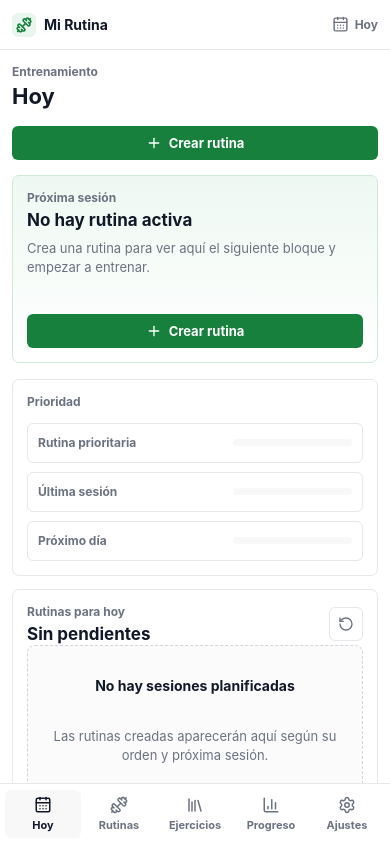
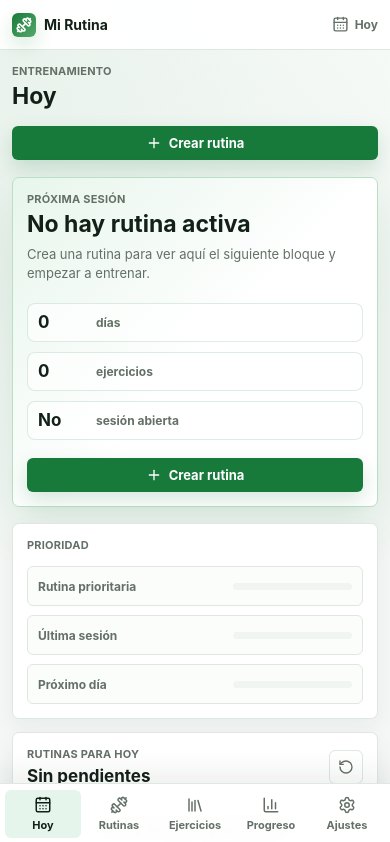
Before and after one commit to Betancourt1/exercise-tracker, a React (Vite) app: page / in a window 390 px wide. Shown: the top 842 px of the page. Built offline with nearby package versions, Linux system fonts and the light colour scheme.

Commit message:
Improve responsive workout app UI

```diff
--- a/src/App.tsx
+++ b/src/App.tsx
@@ -388,6 +388,20 @@ function TodayPage({
                   } · ${activeSummary.exerciseCount} ejercicios configurados.`
                 : "Crea una rutina para ver aquí el siguiente bloque y empezar a entrenar."}
             </p>
+          </div>
+          <div className="today-session-meta" aria-label="Resumen de la próxima sesión">
+            <span>
+              <strong>{activeSummary?.days.length ?? 0}</strong>
+              {activeSummary?.days.length === 1 ? "día" : "días"}
+            </span>
+            <span>
+              <strong>{activeSummary?.exerciseCount ?? 0}</strong>
+              ejercicios
+            </span>
+            <span>
+              <strong>{hasInProgressWorkout ? "Sí" : "No"}</strong>
+              sesión abierta
+            </span>
           </div>
           <div className="button-row">
             <button
--- a/src/styles.css
+++ b/src/styles.css
@@ -1,21 +1,24 @@
 :root {
   color-scheme: light;
-  --bg: #ffffff;
+  --bg: #f4f7f5;
   --surface: #ffffff;
-  --surface-muted: #f7f8f7;
-  --text: #111827;
-  --muted: #6b7280;
-  --border: #e5e7eb;
-  --border-strong: #d1d5db;
-  --routine: #16803c;
-  --routine-soft: #e8f6ed;
-  --training: #2563eb;
-  --training-soft: #eaf1ff;
-  --progress: #0f766e;
-  --progress-soft: #e6f5f3;
-  --danger: #dc2626;
+  --surface-muted: #f1f5f2;
+  --surface-raised: #fbfdfb;
+  --text: #132018;
+  --muted: #647067;
+  --border: #dfe7e1;
+  --border-strong: #c7d4ca;
+  --routine: #177a3b;
+  --routine-soft: #e6f5eb;
+  --training: #315fbb;
+  --training-soft: #eaf0ff;
+  --progress: #08756d;
+  --progress-soft: #e5f4f2;
+  --warning-soft: #fff7e6;
+  --danger: #c82727;
   --danger-soft: #fef2f2;
-  --shadow: 0 8px 24px rgba(17, 24, 39, 0.06);
+  --shadow: 0 16px 42px rgba(28, 43, 33, 0.08);
+  --shadow-soft: 0 8px 22px rgba(28, 43, 33, 0.05);
   font-family:
     Inter, ui-sans-serif, system-ui, -apple-system, BlinkMacSystemFont, "Segoe UI",
     sans-serif;
@@ -38,7 +41,9 @@ body,
 body {
   margin: 0;
   overflow-x: hidden;
-  background: var(--bg);
+  background:
+    radial-gradient(circle at top left, rgba(23, 122, 59, 0.08), transparent 32rem),
+    linear-gradient(180deg, #fbfdfb 0, var(--bg) 18rem);
   color: var(--text);
 }
 
@@ -65,9 +70,9 @@ input:focus-visible {
 
 .app-shell {
   display: grid;
-  grid-template-columns: 216px minmax(0, 1fr) 318px;
+  grid-template-columns: 222px minmax(0, 1fr) 326px;
   min-height: 100dvh;
-  background: var(--bg);
+  background: transparent;
 }
 
 .sidebar,
@@ -76,14 +81,15 @@ input:focus-visible {
   top: 0;
   height: 100dvh;
   border-color: var(--border);
-  background: var(--surface);
+  background: rgba(255, 255, 255, 0.9);
+  backdrop-filter: blur(16px);
 }
 
 .sidebar {
   display: flex;
   flex-direction: column;
   border-right: 1px solid var(--border);
-  padding: 18px 14px;
+  padding: 20px 14px;
 }
 
 .brand {
@@ -108,8 +114,10 @@ input:focus-visible {
   width: 24px;
   height: 24px;
   border-radius: 6px;
-  background: var(--routine-soft);
+  background: linear-gradient(135deg, var(--routine), #56a96a);
   color: var(--routine);
+  color: #ffffff;
+  box-shadow: 0 8px 18px rgba(23, 122, 59, 0.16);
 }
 
 .nav-list {
@@ -140,12 +148,12 @@ input:focus-visible {
 
 .nav-button:hover,
 .nav-button[data-active="true"] {
-  background: var(--surface-muted);
+  background: #eef6f0;
   color: var(--text);
 }
 
 .nav-button[data-active="true"] {
-  box-shadow: inset 3px 0 0 var(--routine);
+  box-shadow: inset 3px 0 0 var(--routine), 0 1px 0 rgba(255, 255, 255, 0.8);
 }
 
 .sidebar-footer {
@@ -174,13 +182,13 @@ input:focus-visible {
   min-width: 0;
   height: 100dvh;
   overflow-y: auto;
-  padding: 26px 28px 36px;
+  padding: 30px 30px 38px;
 }
 
 .page-section {
   display: grid;
-  gap: 16px;
-  max-width: 1080px;
+  gap: 18px;
+  max-width: 1120px;
   margin: 0 auto;
 }
 
@@ -190,7 +198,7 @@ input:focus-visible {
   justify-content: space-between;
   gap: 16px;
   min-height: 48px;
-  margin-bottom: 2px;
+  margin-bottom: 4px;
 }
 
 .page-title p,
@@ -198,9 +206,10 @@ input:focus-visible {
 .metric-card p {
   margin: 0 0 5px;
   color: var(--muted);
-  font-size: 12px;
+  font-size: 11px;
   font-weight: 700;
-  letter-spacing: 0;
+  letter-spacing: 0.02em;
+  text-transform: uppercase;
 }
 
 .page-title h1,
@@ -213,7 +222,7 @@ input:focus-visible {
 }
 
 .page-title h1 {
-  font-size: 25px;
+  font-size: 27px;
   line-height: 1.16;
 }
 
@@ -231,13 +240,14 @@ input:focus-visible {
 }
 
 .panel {
-  padding: 16px;
+  padding: 17px;
+  box-shadow: var(--shadow-soft);
 }
 
 .context-panel {
   border-width: 0 0 0 1px;
   border-radius: 0;
-  padding: 24px 18px;
+  padding: 28px 20px;
   overflow-y: auto;
 }
 
@@ -265,11 +275,47 @@ input:focus-visible {
   display: flex;
   flex-direction: column;
   justify-content: space-between;
-  min-height: 210px;
-  border-color: #cfe9d7;
+  min-height: 238px;
+  border-color: #b9dfc4;
   background:
-    linear-gradient(180deg, rgba(232, 246, 237, 0.72), rgba(255, 255, 255, 0)),
+    linear-gradient(135deg, rgba(230, 245, 235, 0.96), rgba(255, 255, 255, 0.5) 55%),
     var(--surface);
+  box-shadow: 0 20px 48px rgba(23, 122, 59, 0.12);
+}
+
+.next-session h2 {
+  max-width: 680px;
+  font-size: 26px;
+  line-height: 1.16;
+}
+
+.today-session-meta {
+  display: grid;
+  grid-template-columns: repeat(3, minmax(0, 1fr));
+  gap: 10px;
+  margin-top: 20px;
+}
+
+.today-session-meta span {
+  display: grid;
+  gap: 4px;
+  min-width: 0;
+  border: 1px solid rgba(23, 122, 59, 0.14);
+  border-radius: 8px;
+  padding: 10px;
+  background: rgba(255, 255, 255, 0.62);
+  color: var(--muted);
+  font-size: 12px;
+  font-weight: 700;
+}
+
+.today-session-meta strong {
+  overflow: hidden;
+  color: var(--text);
+  font-size: 18px;
+  line-height: 1;
+  text-overflow: ellipsis;
+  white-space: nowrap;
 }
 
 .button-row,
@@ -303,6 +349,12 @@ input:focus-visible {
   font-size: 13px;
   font-weight: 700;
   letter-spacing: 0;
+  transition:
+    background 150ms ease,
+    border-color 150ms ease,
+    color 150ms ease,
+    transform 150ms ease,
+    box-shadow 150ms ease;
 }
 
 .primary-button {
@@ -312,10 +364,12 @@ input:focus-visible {
 
 .primary-button.routine {
   background: var(--routine);
+  box-shadow: 0 8px 20px rgba(23, 122, 59, 0.18);
 }
 
 .primary-button.training {
   background: var(--training);
+  box-shadow: 0 8px 20px rgba(49, 95, 187, 0.18);
 }
 
 .primary-button[aria-disabled="true"] {
@@ -327,6 +381,18 @@ input:focus-visible {
   border: 1px solid var(--border);
   background: var(--surface);
   color: var(--text);
+}
+
+.secondary-button:hover,
+.icon-button:hover,
+.quiet-button:hover {
+  border-color: var(--border-strong);
+  background: var(--surface-muted);
+}
+
+.primary-button:hover,
+.danger-button:hover {
+  transform: translateY(-1px);
 }
 
 .danger-button {
@@ -370,7 +436,7 @@ input:focus-visible {
   border-radius: 6px;
   padding: 0 10px;
   color: var(--muted);
-  background: var(--surface);
+  background: rgba(255, 255, 255, 0.86);
 }
 
 .toolbar-actions {
@@ -415,7 +481,7 @@ input:focus-visible {
   border: 1px solid var(--border);
   border-radius: 6px;
   padding: 0 12px;
-  background: var(--surface);
+  background: var(--surface-raised);
 }
 
 .empty-row span {
@@ -439,7 +505,9 @@ input:focus-visible {
   padding: 24px;
   border: 1px dashed var(--border-strong);
   border-radius: 8px;
-  background: #fbfbfb;
+  background:
+    linear-gradient(180deg, rgba(241, 245, 242, 0.62), rgba(255, 255, 255, 0.86)),
+    var(--surface);
   text-align: center;
 }
 
@@ -480,6 +548,9 @@ input:focus-visible {
 .routine-presets-panel {
   display: grid;
   gap: 14px;
+  background:
+    linear-gradient(180deg, rgba(255, 247, 230, 0.62), rgba(255, 255, 255, 0) 68%),
+    var(--surface);
 }
 
 .preset-shelf-header {
@@ -509,7 +580,8 @@ input:focus-visible {
   border: 1px solid var(--border);
   border-radius: 7px;
   padding: 12px;
-  background: var(--surface);
+  background: rgba(255, 255, 255, 0.78);
+  box-shadow: 0 1px 0 rgba(255, 255, 255, 0.88);
 }
 
 .preset-card strong,
@@ -584,6 +656,7 @@ input:focus-visible {
   min-height: 38px;
   border-bottom: 1px solid var(--border);
   padding: 0 16px;
+  background: var(--surface-muted);
   color: var(--muted);
   font-size: 12px;
   font-weight: 700;
@@ -598,6 +671,10 @@ input:focus-visible {
   border-bottom: 1px solid var(--border);
   padding: 10px 16px;
   font-size: 13px;
+}
+
+.routine-row:hover {
+  background: #fbfdfb;
 }
 
 .routine-row:last-child {
@@ -684,7 +761,8 @@ input:focus-visible {
   place-items: center;
   overflow-y: auto;
   padding: 20px;
-  background: rgba(17, 24, 39, 0.26);
+  background: rgba(19, 32, 24, 0.32);
+  backdrop-filter: blur(6px);
 }
 
 .dialog-card {
@@ -804,7 +882,7 @@ input:focus-visible {
   border: 1px dashed var(--border-strong);
   border-radius: 8px;
   padding: 12px;
-  background: #fbfbfb;
+  background: var(--surface-raised);
 }
 
 .constructor-placeholder p:last-child {
@@ -1084,7 +1162,7 @@ input:focus-visible {
   border: 1px dashed var(--border-strong);
   border-radius: 8px;
   padding: 16px;
-  background: #fbfbfb;
+  background: var(--surface-raised);
   text-align: center;
 }
 
@@ -1127,7 +1205,7 @@ input:focus-visible {
   border: 1px solid var(--border);
   border-radius: 8px;
   padding: 10px 12px;
-  background: var(--surface);
+  background: var(--surface-raised);
 }
 
 .workout-status-strip span,
@@ -1149,7 +1227,7 @@ input:focus-visible {
 
 .workout-layout {
   display: grid;
-  grid-template-columns: minmax(170px, 0.55fr) minmax(0, 1.4fr) minmax(260px, 0.85fr);
+  grid-template-columns: minmax(174px, 0.52fr) minmax(0, 1.42fr) minmax(270px, 0.86fr);
   gap: 16px;
   min-width: 0;
 }
@@ -1182,7 +1260,7 @@ input:focus-visible {
 
 .workout-queue button:hover,
 .workout-queue button[data-active="true"] {
-  background: var(--surface-muted);
+  background: var(--training-soft);
 }
 
 .workout-queue button[data-active="true"] {
@@ -1207,6 +1285,7 @@ input:focus-visible {
 .workout-main-panel {
   display: grid;
   gap: 14px;
+  border-color: #cfe0ff;
 }
 
 .workout-current-header,
@@ -1243,6 +1322,12 @@ input:focus-visible {
   border: 1px solid var(--border);
   border-radius: 8px;
   padding: 10px;
+  background: #ffffff;
+}
+
+.workout-set-row:focus-within {
+  border-color: #adc2fb;
+  box-shadow: 0 0 0 3px rgba(49, 95, 187, 0.1);
 }
 
 .workout-set-row > strong {
@@ -1278,6 +1363,13 @@ input:focus-visible {
   border-radius: 6px;
   padding: 0 8px;
   cursor: pointer;
+  background: var(--surface-raised);
+}
+
+.set-complete-control:has(input:checked) {
+  border-color: #b7dec3;
+  background: var(--routine-soft);
+  color: var(--routine);
 }
 
 .workout-rest-panel {
@@ -1342,6 +1434,7 @@ input:focus-visible {
   border-radius: 8px;
   padding: 10px;
   background: rgba(255, 255, 255, 0.96);
+  backdrop-filter: blur(12px);
   box-shadow: var(--shadow);
 }
 
@@ -1438,6 +1531,12 @@ input:focus-visible {
   background:
     linear-gradient(180deg, rgba(230, 245, 243, 0.72), rgba(255, 255, 255, 0)),
     var(--surface);
+}
+
+.guide-card,
+.workout-guide-panel,
+.progress-guide-panel {
+  box-shadow: 0 12px 32px rgba(8, 117, 109, 0.08);
 }
 
 .exercise-library-panel {
@@ -1478,6 +1577,10 @@ input:focus-visible {
   background: var(--routine-soft);
 }
 
+.exercise-browser-row[data-active="true"] {
+  box-shadow: inset 3px 0 0 var(--routine);
+}
+
 .exercise-browser-row strong,
 .exercise-browser-row span {
   min-width: 0;
@@ -1543,6 +1646,7 @@ input:focus-visible {
   border-radius: 8px;
   padding: 14px;
   background: var(--surface);
+  box-shadow: var(--shadow-soft);
 }
 
 .metric-card strong {
@@ -1668,7 +1772,7 @@ input:focus-visible {
 
 .progress-main-grid {
   display: grid;
-  grid-template-columns: minmax(0, 1fr) minmax(300px, 0.42fr);
+  grid-template-columns: minmax(0, 1fr) minmax(310px, 0.42fr);
   gap: 16px;
   align-items: start;
   min-width: 0;
@@ -1696,8 +1800,8 @@ input:focus-visible {
   gap: 10px;
   height: 220px;
   margin-top: 18px;
-  border-bottom: 1px solid var(--border);
-  border-left: 1px solid var(--border);
+  border-bottom: 1px solid var(--border-strong);
+  border-left: 1px solid var(--border-strong);
   padding: 8px 8px 0;
 }
 
@@ -1814,7 +1918,7 @@ input:focus-visible {
 
 .progress-exercise-list button:hover,
 .progress-exercise-list button[data-active="true"] {
-  background: var(--surface-muted);
+  background: var(--progress-soft);
 }
 
 .progress-exercise-list button[data-active="true"] {
@@ -1976,7 +2080,9 @@ input:focus-visible {
   border: 1px solid #cfe9d7;
   border-radius: 8px;
   padding: 12px;
-  background: var(--routine-soft);
+  background:
+    linear-gradient(135deg, rgba(230, 245, 235, 0.95), rgba(255, 255, 255, 0.72)),
+    var(--routine-soft);
 }
 
 .settings-intro strong {
@@ -2098,6 +2204,8 @@ input:focus-visible {
 
   .mobile-context {
     display: block;
+    border-color: #cde6e3;
+    background: var(--progress-soft);
   }
 }
 
@@ -2116,7 +2224,7 @@ input:focus-visible {
     height: auto;
     min-height: 100dvh;
     overflow: visible;
-    padding: 14px 14px 128px;
+    padding: 14px 14px 132px;
   }
 
   .mobile-header {
@@ -2131,7 +2239,7 @@ input:focus-visible {
     margin: -14px -14px 14px;
     border-bottom: 1px solid var(--border);
     padding: 10px 14px;
-    background: rgba(255, 255, 255, 0.96);
+    background: rgba(255, 255, 255, 0.94);
     backdrop-filter: blur(12px);
   }
 
@@ -2157,7 +2265,7 @@ input:focus-visible {
   }
 
   .page-title h1 {
-    font-size: 22px;
+    font-size: 23px;
   }
 
   .today-grid,
@@ -2174,7 +2282,24 @@ input:focus-visible {
   }
 
   .next-session {
-    min-height: 188px;
+    min-height: 212px;
+  }
+
+  .next-session h2 {
+    font-size: 23px;
+  }
+
+  .today-session-meta {
+    grid-template-columns: 1fr;
+  }
+
+  .today-session-meta span {
+    grid-template-columns: 54px 1fr;
+    align-items: center;
+  }
+
+  .today-session-meta strong {
+    font-size: 17px;
   }
 
   .toolbar {
@@ -2206,6 +2331,7 @@ input:focus-visible {
     grid-template-columns: 1fr;
     gap: 4px;
     min-height: 0;
+    padding: 12px 14px;
   }
 
   .routine-table-head {
@@ -2218,6 +2344,14 @@ input:focus-visible {
     gap: 8px;
     min-height: 0;
     padding: 14px;
+    border: 1px solid var(--border);
+    border-radius: 8px;
+  }
+
+  .routine-list {
+    gap: 10px;
+    padding: 12px;
+    background: var(--surface-muted);
   }
 
   .preset-grid {
@@ -2238,6 +2372,11 @@ input:focus-visible {
     justify-content: flex-start;
   }
 
+  .routine-actions .icon-button {
+    flex: 1 1 0;
+    min-width: 0;
+  }
+
   .routine-today-row {
     grid-template-columns: 1fr;
   }
@@ -2248,7 +2387,9 @@ input:focus-visible {
   }
 
   .dialog-card {
+    width: 100%;
     max-height: calc(100dvh - 24px);
+    border-radius: 10px;
     overflow-y: auto;
   }
 
@@ -2265,6 +2406,10 @@ input:focus-visible {
   .workout-layout,
   .workout-set-row {
     grid-template-columns: 1fr;
+  }
+
+  .workout-status-strip {
+    gap: 8px;
   }
 
   .workout-current-header,
@@ -2282,6 +2427,10 @@ input:focus-visible {
     width: 100%;
   }
 
+  .workout-step-actions .icon-button {
+    width: 100%;
+  }
+
   .workout-finish-control {
     justify-items: stretch;
   }
@@ -2291,7 +2440,10 @@ input:focus-visible {
   }
 
   .workout-bottom-bar {
-    bottom: 64px;
+    right: 14px;
+    bottom: 68px;
+    left: 14px;
+    width: auto;
   }
 
   .settings-row {
@@ -2407,8 +2559,10 @@ input:focus-visible {
     display: grid;
     grid-template-columns: repeat(5, minmax(0, 1fr));
     border-top: 1px solid var(--border);
-    background: rgba(255, 255, 255, 0.98);
+    background: rgba(255, 255, 255, 0.96);
     padding: 6px 5px max(6px, env(safe-area-inset-bottom));
+    backdrop-filter: blur(14px);
+    box-shadow: 0 -10px 28px rgba(28, 43, 33, 0.08);
   }
 
   .mobile-nav button {
@@ -2423,7 +2577,7 @@ input:focus-visible {
   }
 
   .mobile-nav button[data-active="true"] {
-    background: var(--surface-muted);
+    background: var(--routine-soft);
     color: var(--text);
   }
 }
```
